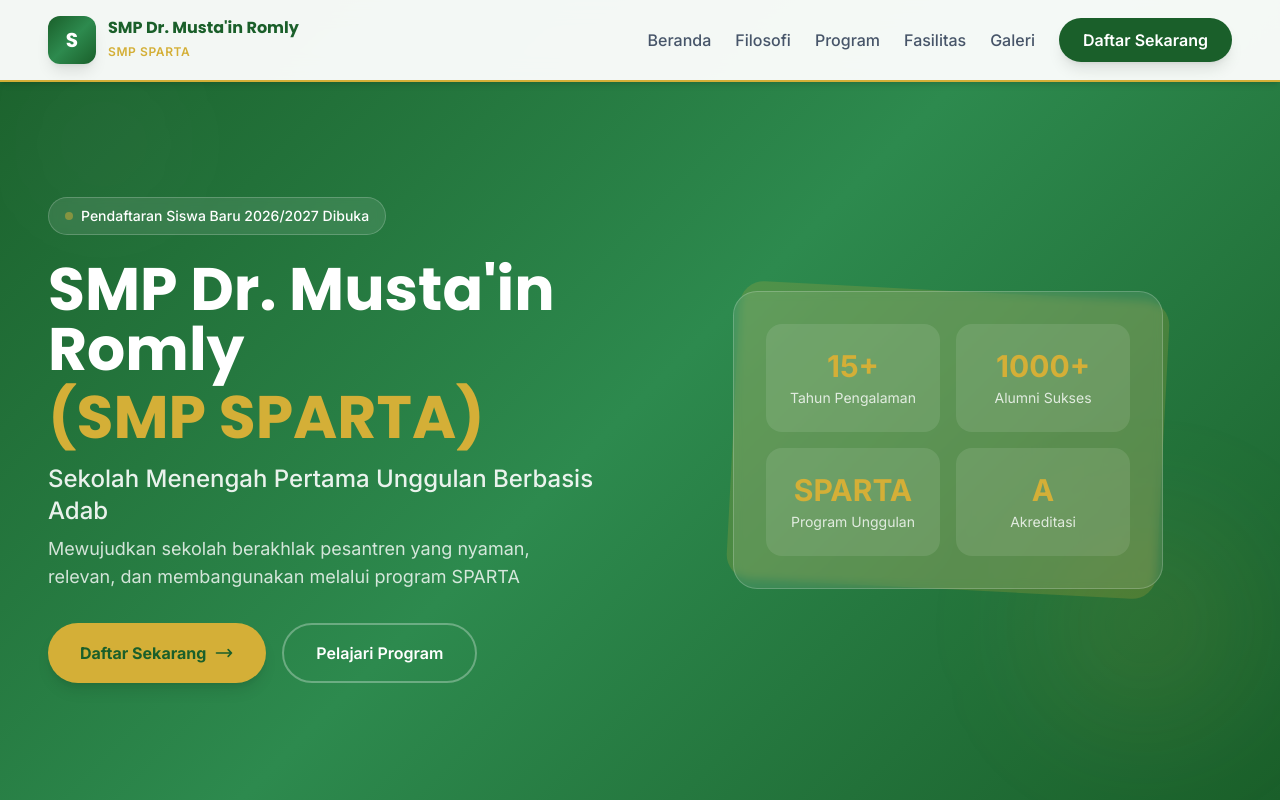
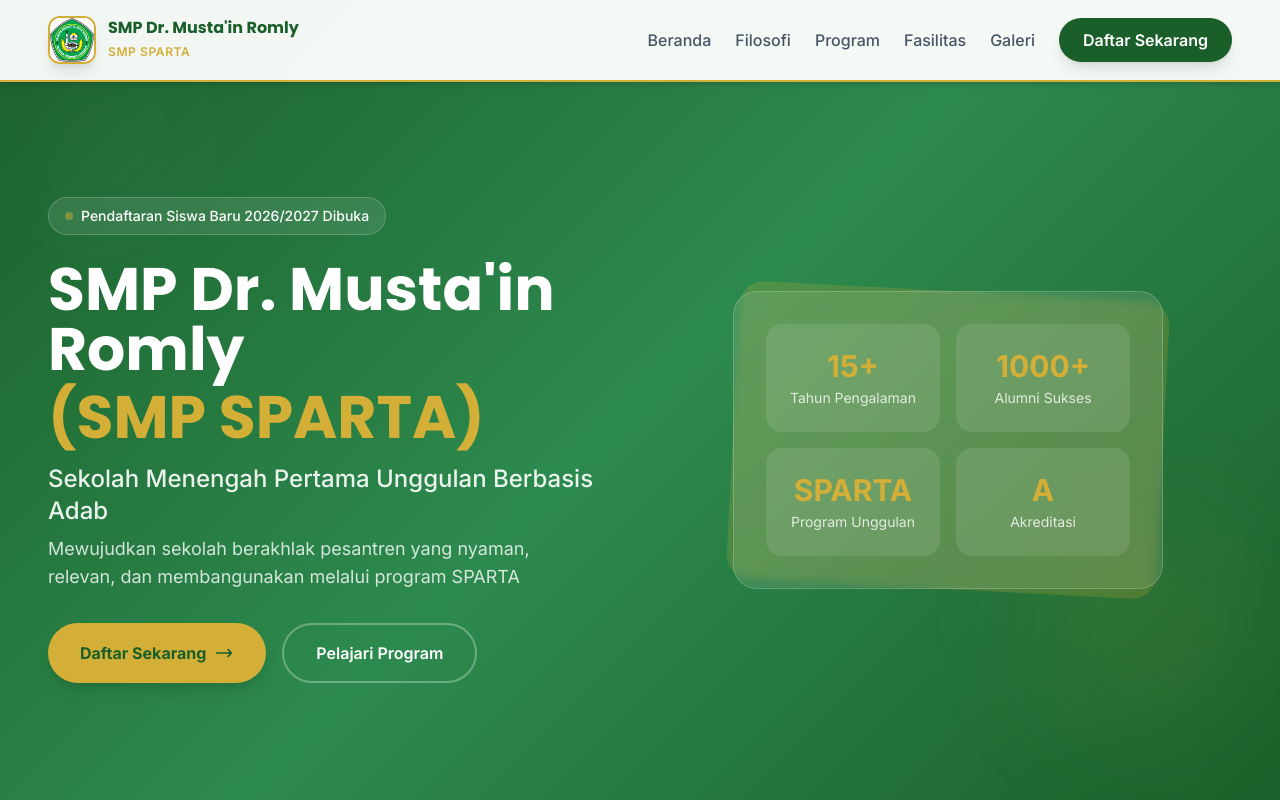
Before and after one commit to elhak/smp-mustain-romly, a website: page src/index.html in a window 1280 px wide. Shown: the top 800 px of the page. Drawn offline with nearby package versions, Linux system fonts and the light colour scheme.

Commit message:
Add official Yayasan logo (#9)
* Update school address to new location

New address: Jl. Ponpes R. Muta'abbidin No. 102, Ringin, Payaman, Kec. Solokuro, Kabupaten Lamongan, Jawa Timur 62265

* Add official Yayasan Roudlotul Muta'abbidin logo

- Added logo-yayasan.jpg (official logo from Yayasan)
- Updated navbar to use logo image
- Updated footer to use logo image
- Added proper alt text for accessibility

---------

Co-authored-by: ArkCode <arkcode@openclaw.ai>

```diff
--- a/src/index.html
+++ b/src/index.html
@@ -86,9 +86,7 @@
         <div class="max-w-7xl mx-auto px-4 sm:px-6 lg:px-12">
             <div class="flex justify-between items-center h-20">
                 <div class="flex items-center gap-3">
-                    <div class="w-12 h-12 sparta-gradient rounded-xl flex items-center justify-center text-white font-heading font-bold text-xl shadow-lg">
-                        S
-                    </div>
+                    <img src="logo-yayasan.jpg" alt="Logo Yayasan Roudlotul Muta'abbidin" class="w-12 h-12 rounded-xl shadow-lg object-cover border-2 border-sparta-gold">
                     <div class="hidden sm:block">
                         <span class="font-heading font-bold text-sparta-green block leading-tight">SMP Dr. Musta'in Romly</span>
                         <span class="text-xs text-sparta-gold font-semibold tracking-wider">SMP SPARTA</span>
@@ -914,9 +912,7 @@
                 <!-- Brand -->
                 <div class="lg:col-span-2">
                     <div class="flex items-center gap-3 mb-4">
-                        <div class="w-12 h-12 bg-white/20 rounded-xl flex items-center justify-center text-white font-heading font-bold text-xl">
-                            S
-                        </div>
+                        <img src="logo-yayasan.jpg" alt="Logo Yayasan Roudlotul Muta'abbidin" class="w-12 h-12 rounded-xl object-cover border border-white/30">
                         <div>
                             <h3 class="font-heading font-bold text-xl">SMP Dr. Musta'in Romly</h3>
                             <p class="text-sparta-gold text-sm font-medium">SMP SPARTA</p>
```
Also changed, not shown: src/logo-yayasan.jpg (added).
